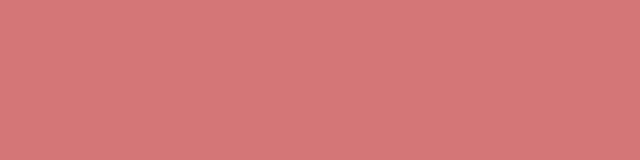
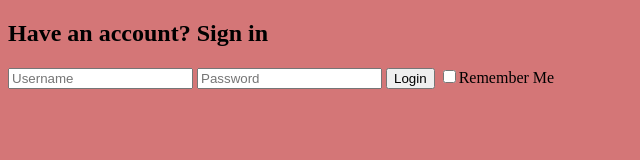
Before and after one commit to SamanthaCBajis/HTMLCSS1, a plain HTML site: page index.html in a window 1280 px wide. Shown: the whole page, without its empty margins (0-640 px from the left). Drawn offline with Linux system fonts and the light colour scheme.

Commit message:
Added in all elements for form

```diff
--- a/index.html
+++ b/index.html
@@ -8,11 +8,26 @@
     <link href="css/styles.css" rel="stylesheet">
 </head>
 <body>
-    <!-- <p>Hello</p>
+<div>
+    <h2>Have an account? Sign in</h2>     <!-- Sign in heading -->
+
+        <form>
+            <input type="text" id="fname" name="firstname" placeholder="Username">   <!-- Username input box -->
+            <input type="text" id="fname" name="firstname" placeholder="Password"> <!-- Password input box -->
+
+            <button type="button">Login</button>     <!-- Login button -->
+
+            <input type="checkbox" name="rememberme">Remember Me     <!-- Remember Me checkbox for login -->
+
+        </form>
+</div>
+</body>
+</html>
+
+
+   <!-- <p>Hello</p>
     <section>
         <p>I am the first child.</p>
         <a href="">I am the second child</a>
         <p>I am the third child.</p>
     </section> -->
-</body>
-</html>
```
